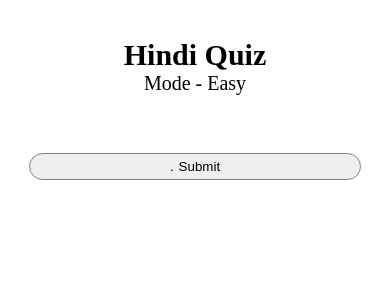
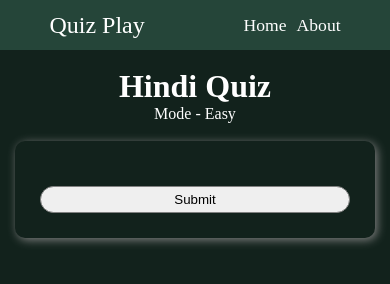
Before and after one commit to kunaljaiswal262358/Quiz-Game, a plain HTML site: page questions/test.html in a window 390 px wide. Drawn offline with Linux system fonts and the light colour scheme.

Commit message:
update the website

```diff
--- /dev/null
+++ b/questions/test.css
@@ -0,0 +1,126 @@
+* {
+    margin: 0;
+    padding: 0;
+}
+
+body {
+    background-color: #12221c;
+}
+
+nav {
+    display: flex;
+    justify-content: space-around;
+    align-items: center;
+    height: 50px;
+    background-color: #254539;
+    color: white;
+}
+
+.logo {
+    font-size: 1.5rem;
+    font-weight: 500;
+}
+
+nav ul {
+    display: flex;
+    gap: 10px;
+}
+
+nav ul li {
+    list-style: none;
+}
+
+ul li a {
+    text-decoration: none;
+    color: white;
+    font-size: 1.1rem;
+}
+
+.info {
+    margin: 18px;
+    color: #fff;
+}
+
+.info h1 , .info p {
+    text-align: center;
+}
+
+.ques-box {
+    background-color: white;
+    box-shadow: 2px 2px 10px gray;
+    border-radius: 10px;
+    padding: 25px;
+    max-width: 460px;
+    margin: auto;
+    display: flex;
+    flex-direction: column;
+    gap: 20px;
+    margin-bottom: 25px;
+}
+
+ul {
+    list-style-type: decimal;
+}
+
+button {
+    display: table-row;
+    border: 1px solid gray;
+    border-radius: 5px;
+  }
+
+.question {
+    margin-bottom: 20px;
+}
+
+.question p {
+    font-size: 20px;
+    margin-bottom: 10px;
+}
+
+.option {
+    display: grid;
+    grid-template-columns: 1fr;
+    gap: 10px;
+}
+
+.choice {
+    cursor: pointer;
+    padding: 7px;
+    text-align: start;
+}
+
+.btn {
+    padding: 5px;
+    font-weight: 400;
+    border-radius: 50px;
+}
+
+.btn:hover {
+    cursor: pointer;
+    background-color: #aaa4a4;
+}
+
+.result {
+    display: flex;
+    justify-content: center;
+    align-items: center;
+    flex-direction: column;
+    gap: 5px;
+
+}
+
+@media only screen and (max-width: 430px) {
+    .ques-box {
+        background-color: #12221c;
+        color: white;
+        box-shadow: 2px 2px 10px gray;
+        border-radius: 10px;
+        padding: 25px;
+        max-width: 460px;
+        margin: 0 15px;
+        display: flex;
+        flex-direction: column;
+        gap: 20px;
+        margin-bottom: 25px;
+    }
+}
--- a/second page/test.html
+++ b/questions/test.html
@@ -8,7 +8,21 @@
     <link rel="stylesheet" href="https://cdnjs.cloudflare.com/ajax/libs/font-awesome/6.5.2/css/all.min.css" integrity="sha512-SnH5WK+bZxgPHs44uWIX+LLJAJ9/2PkPKZ5QiAj6Ta86w+fsb2TkcmfRyVX3pBnMFcV7oQPJkl9QevSCWr3W6A==" crossorigin="anonymous" referrerpolicy="no-referrer" />
 </head>
 <body>
-    <div class="container">
+    <header>
+        <nav>
+            <div class="logo">Quiz Play</div>
+            <ul>
+                <li>
+                    <a href="/">Home</a>
+                </li>
+                <li>
+                    <a href="#">About</a>
+                </li>
+            </ul>
+        </nav>
+    </header>
+    <main">
+
         <div class="info">
             <h1>Hindi Quiz</h1>
             <p>Mode - Easy</p>
@@ -20,7 +34,7 @@
             <button class="btn">Submit</button>
 
         </div>
-    </div>
+    </main>
     <script src="testScript.js"></script>
 </body>
 </html>
--- a/second page/testScript.js
+++ b/questions/testScript.js
@@ -29,7 +29,7 @@ async function getQuestion(){
         let option = document.querySelector(".ques-box").getElementsByTagName("ul")[0];
         let answers = [];
         let keys = ["a","b","c","d"];
-        let randomNum = Math.floor(Math.random()*4)-1;
+        let randomNum = Math.floor(Math.random()*4);
 
         let count = 0;
         for (let i = 0; i < 4; i++) {
@@ -100,7 +100,7 @@ const tickOption = () => {
                     elem.style.backgroundColor = "#efefef"
                     elem.style.color = "black"
                 })
-                evt.target.style.backgroundColor = "#6c6767"
+                evt.target.style.backgroundColor = "#254059"
                 evt.target.style.color = "white"
                 clickOption[i] = j;
                 if(evt.target.value === "true"){
--- a/second page/test.css
+++ /dev/null
@@ -1,111 +0,0 @@
-* {
-    margin: 0;
-    padding: 0;
-}
-
-.container {
-    width: 500px;
-    margin: auto;
-    padding-left: 20px;
-    padding-right: 20px;
-}
-
-.info {
-    margin: 38px;
-}
-
-.info h1 {
-    text-align: center;
-    font-size: 30px;
-}
-
-.info p {
-    text-align: center;
-    font-size: 20px;
-}
-
-.ques-box {
-    display: flex;
-    flex-direction: column;
-    gap: 20px;
-    margin-bottom: 15px;
-}
-
-ul {
-    list-style-type: decimal;
-    font-size: 20px
-}
-
-button {
-    display: table-row;
-    border: 1px solid gray;
-    border-radius: 5px;
-  }
-
-button:before {
-    content: attr(id)".";
-    padding-right: 5px;
-  }
-
-.question {
-    margin-bottom: 20px;
-}
-
-.question p {
-    font-size: 20px;
-    margin-bottom: 10px;
-}
-
-.option {
-    display: grid;
-    grid-template-columns: 1fr 1fr;
-    gap: 10px;
-}
-
-.choice {
-    cursor: pointer;
-    padding: 7px;
-    text-align: start;
-    border-radius: 12px;
-    background-color: white;
-}
-
-.btn {
-    padding: 5px;
-    font-weight: 400;
-    border-radius: 50px;
-}
-
-.btn:hover {
-    cursor: pointer;
-    background-color: #aaa4a4;
-}
-
-.result {
-    display: flex;
-    justify-content: center;
-    align-items: center;
-    flex-direction: column;
-    gap: 5px;
-
-}
-
-@media screen and (max-width:450px){
-    .container {
-        width: 85%;
-    }
-
-    .option {
-        grid-template-columns: 1fr;
-    }
-
-    .option button{
-        /* font-size: 16px; */
-    }
-
-    .question p {
-        /* font-size: 20px; */
-    }
-
-
-}
--- a/first page/style.css
+++ b/style.css
@@ -3,10 +3,38 @@
     padding: 0;
 }
 
-.nav {
-    padding: 16px 0px;
-    background-color: #8B322C;
-    margin-bottom: 20px;
+body {
+    background-color: #12221c;
+    font-family: Arial, Helvetica, sans-serif;
+}
+
+nav {
+    display: flex;
+    justify-content: space-around;
+    align-items: center;
+    height: 50px;
+    background-color: #254539;
+    color: white;
+}
+
+.logo {
+    font-size: 1.5rem;
+    font-weight: 500;
+}
+
+nav ul {
+    display: flex;
+    gap: 10px;
+}
+
+nav ul li {
+    list-style: none;
+}
+
+ul li a {
+    text-decoration: none;
+    color: white;
+    font-size: 1.1rem;
 }
 
 h1 {
@@ -15,13 +43,18 @@ h1 {
     color: white;
 }
 
+.title  h1{
+    margin: 20px 0;
+}
+
 .container {
-    margin: 20vh;
+    margin: 50px 0;
     display: flex;
-    flex-wrap: wrap;
     gap: 50px;
     justify-content: space-around;
+    flex-wrap: wrap;
 }
+
 
 .box {
     border: 1px solid gray;
@@ -32,6 +65,7 @@ h1 {
     justify-content: center;
     align-items: center;
     gap: 15px;
+    color: white;
 }
 
 .langPhoto {
@@ -76,23 +110,12 @@ h1 {
     cursor: pointer;
     font-size: 20px;
     text-decoration: none;
-    color: black;
+    color: rgb(244, 240, 240);
+    padding: 12px 0;
 }
 
-@media screen and (max-width: 450px){
-    .container {
-        margin: 8vh 5vh;
-    }
-    h1 {
-        font-size: 40px;
-    }
-
-    .box {
-        width: 100%;
-    }
-
-    .langPhoto {
-        height: 240px;
-
+@media only screen and (max-width: 430px) {
+    title h1 {
+        font-size: 0.8rem;
     }
 }
```
Also changed, not shown: first page/index.html (deleted, +0 -43 lines), index.html (added, +61 -0 lines), README.md (deleted), images/gk.jpg (renamed from first page/images/gk.jpg), images/sports.jpg (renamed from first page/images/sports.jpg), script.js (renamed from first page/script.js).
